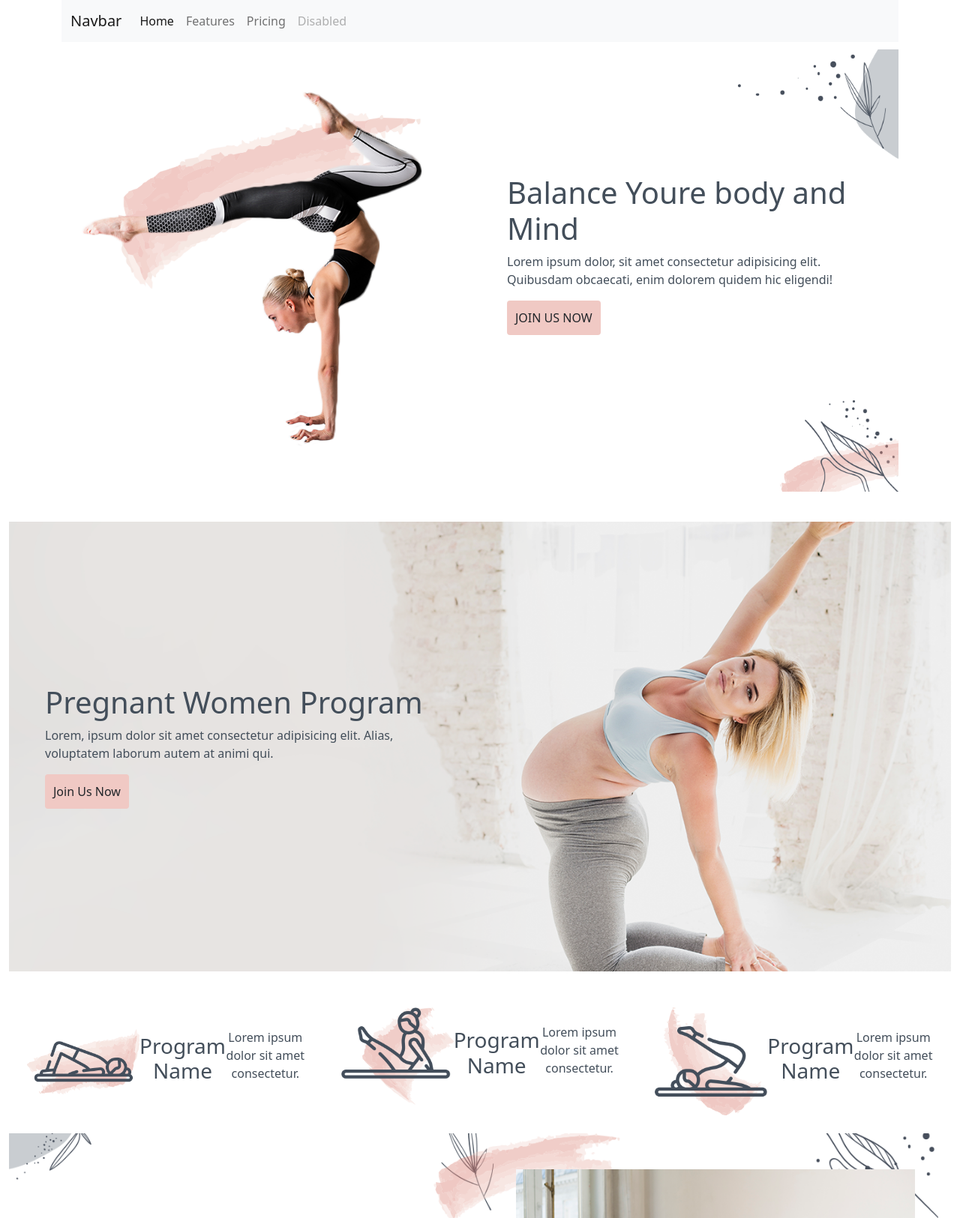
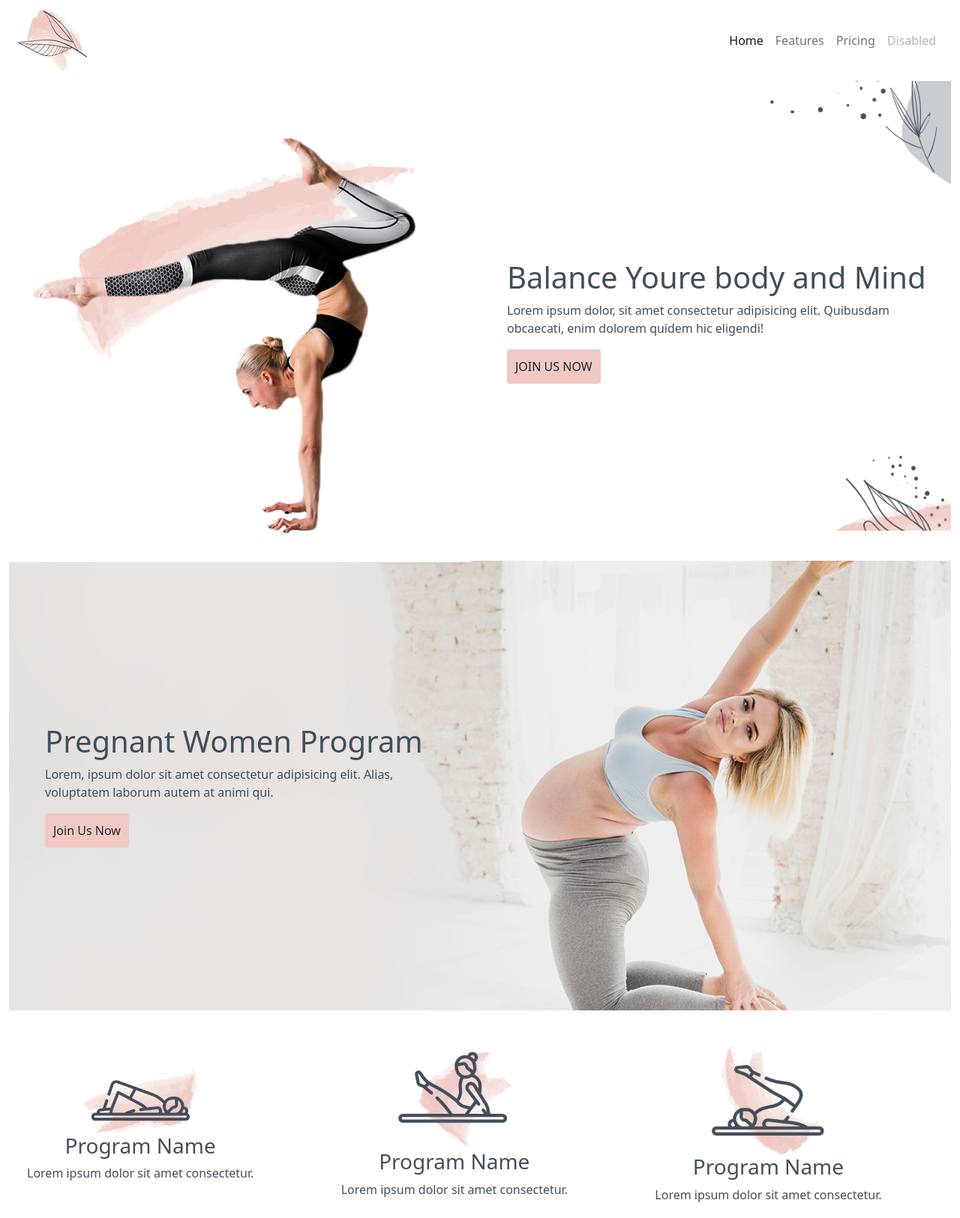
Before and after one commit to md-riaj11/yoga, a plain HTML site: page index.html in a window 1280 px wide. Shown: the top 1625 px of the page at 75% size. Drawn offline with nearby package versions, Linux system fonts and the light colour scheme.

Commit message:
text responsiv fiexd

```diff
--- a/index.html
+++ b/index.html
@@ -10,15 +10,15 @@
 </head>
 <body>
     <header>
-        <div class="container">
-            <nav class="navbar navbar-expand-lg navbar-light bg-light">
+        <div class="container-fluid">
+            <nav class="navbar navbar-expand-lg navbar-light bg-white">
                 <div class="container-fluid">
-                  <a class="navbar-brand" href="#">Navbar</a>
+                  <a class="navbar-brand" href="#"><img src="images/header-logo.png" alt=""></a>
                   <button class="navbar-toggler" type="button" data-bs-toggle="collapse" data-bs-target="#navbarNav" aria-controls="navbarNav" aria-expanded="false" aria-label="Toggle navigation">
                     <span class="navbar-toggler-icon"></span>
                   </button>
-                  <div class="collapse navbar-collapse" id="navbarNav">
-                    <ul class="navbar-nav">
+                  <div class="collapse navbar-collapse  justify-content-end" id="navbarNav">
+                    <ul class="navbar-nav ">
                       <li class="nav-item">
                         <a class="nav-link active" aria-current="page" href="#">Home</a>
                       </li>
@@ -39,14 +39,14 @@
     </header>
 
       <section>
-        <div class="container">
+        <div class="container-fluid">
         <div class="hero-bg">
           <div class="row">
             <div class="col-md-6">
               <img src="images/hero-img.png" alt="">
           </div>
-          <div class="col-md-6 d-flex align-items-center">
-            <div class="p-4">
+          <div class="col-md-6 d-flex align-items-center ">
+            <div class="p-4 text-center text-md-start">
               <h1>Balance Youre body and Mind</h1>
               <p> Lorem ipsum dolor, sit amet consectetur adipisicing elit. Quibusdam obcaecati, enim dolorem quidem hic eligendi!</p>
               <a href="#" class="btn join-us-now">JOIN US NOW</a>
@@ -61,7 +61,7 @@
     <div class="container-fluid">
       <section class="pregnant d-flex align-items-center">
 
-          <div class="col-md-6 px-5">
+          <div class="col-md-6 px-5 text-center text-md-start">
              <h1>Pregnant Women Program</h1>
              <p>Lorem, ipsum dolor sit amet consectetur adipisicing elit. Alias, voluptatem laborum autem at animi qui.</p>
              <a href="" class="btn join-us-now">Join Us Now</a>
@@ -72,21 +72,21 @@
       </section>
       <section class="service d-flex flex-wrap mt-4">
         <div class="col-md-4 col-sm-12  p-4 text-center  d-flex align-items-center">
-          <div class="singel_service d-flex align-items-center">
+          <div class="singel_service ">
             <img src="images/icon/icon-1.png" alt="">
             <h3>Program Name</h3>
             <p>Lorem ipsum dolor sit amet consectetur.</p>
           </div>
         </div>
-        <div class="col-md-4 col-sm-12 p-4  text-center">
-          <div class="singel_service d-flex align-items-center">
+        <div class="col-md-4 col-sm-12 p-4  text-center d-flex align-items-center">
+          <div class="singel_service ">
             <img src="images/icon/icon-2.png" alt="">
             <h3>Program Name</h3>
             <p>Lorem ipsum dolor sit amet consectetur.</p>
           </div>
         </div>
-        <div class="col-md-4 col-sm-12 p-4  text-center">
-          <div class="singel_service d-flex align-items-center">
+        <div class="col-md-4 col-sm-12 p-4  text-center d-flex align-items-center">
+          <div class="singel_service ">
             <img src="images/icon/icon-3.png" alt="">
             <h3>Program Name</h3>
             <p>Lorem ipsum dolor sit amet consectetur.</p>
@@ -97,7 +97,7 @@
         <div class="learn-more d-flex flex-wrap">
 
           <div class="col-md-6 d-flex align-items-center">
-            <div class="px-5">
+            <div class="px-5 text-center text-md-start">
               <h1>Yoga Breating and Pronoyama</h1>
               <p>Lorem, ipsum dolor sit amet consectetur adipisicing elit. Alias, voluptatem laborum autem at animi qui.</p>
               <a href="" class="btn join-us-now">Learn More</a>
@@ -109,7 +109,7 @@
         </div>
       </section>
       <section class="offer d-flex justify-content-end align-items-center ">
-        <div class="col-md-6 p-5 ">
+        <div class="col-md-6 p-5 text-center text-md-start">
           <h1>Join Now And Get 50% Off</h1>
           <p>Lorem ipsum dolor, sit amet consectetur adipisicing elit. Nisi repellendus quia in voluptatibus labore aspernatur.</p>
           <a href="#" class="btn join-us-now">Join Now</a>
@@ -148,8 +148,7 @@
           <img src="images/video-thumb.png" alt="">
         </div>
         <div class="col-md-5 d-flex align-items-center">
-            <div class="video-content p-5 ">
-              <h1>Yoga Training Video Shoree</h1>
+            <div class="video-content p-5 text-center text-md-start"><h1>Training Video Shoree</h1>
               <p>Lorem ipsum dolor sit amet consectetur adipisicing elit. Architecto, nostrum explicabo molestiae laboriosam eos totam.</p>
               <div class="social-icon">
                 <i class="bi bi-facebook"></i>
```
